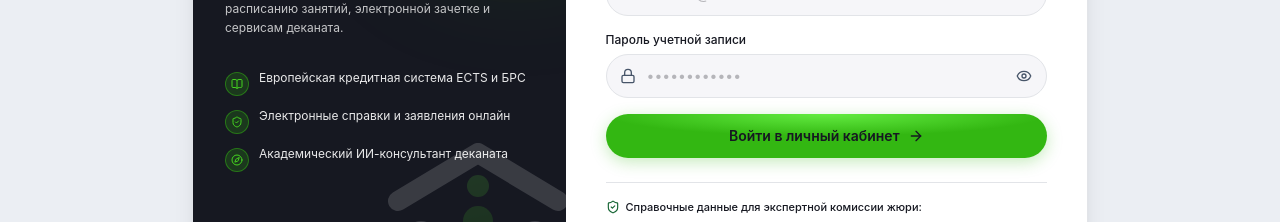
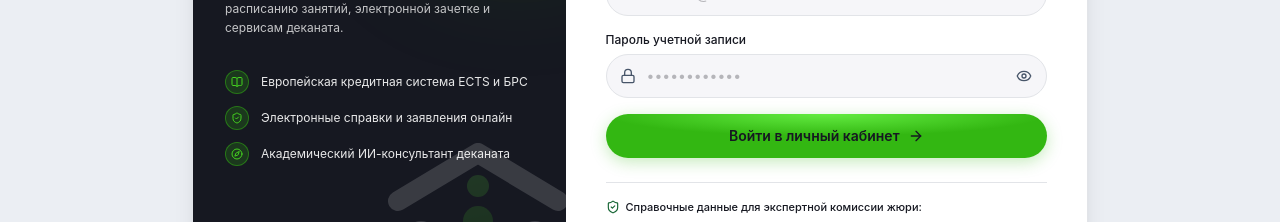
Before and after one commit to mazi2003/dean, a React (Vite) app in the folder frontend/: page / in a window 1280 px wide. Shown: the part 355-577 px from the top of the page. Built offline with nearby package versions, Linux system fonts and the light colour scheme; no server answers; a web font is replaced by a local one.

Commit message:
fix(login): vertically center feature icons with text in LoginPage hero panel

```diff
--- a/frontend/src/pages/LoginPage.tsx
+++ b/frontend/src/pages/LoginPage.tsx
@@ -147,31 +147,31 @@ export const LoginPage: React.FC = () => {
 
               {/* 3 Pillars */}
               <div className="space-y-3 pt-2 text-xs font-sans">
-                <div className="flex items-start space-x-2.5">
-                  <div className="w-6 h-6 rounded-full bg-[#33b712]/20 border border-[#33b712]/50 flex items-center justify-center flex-shrink-0 mt-0.5">
+                <div className="flex items-center space-x-3">
+                  <div className="w-6 h-6 rounded-full bg-[#33b712]/20 border border-[#33b712]/50 flex items-center justify-center flex-shrink-0">
                     <BookOpen className="w-3 h-3 text-[#45d320]" />
                   </div>
-                  <span className="text-white/90">
+                  <span className="text-white/90 leading-snug">
                     {lang === 'ru'
                       ? 'Европейская кредитная система ECTS и БРС'
                       : 'European Credit Transfer System (ECTS)'}
                   </span>
                 </div>
-                <div className="flex items-start space-x-2.5">
-                  <div className="w-6 h-6 rounded-full bg-[#33b712]/20 border border-[#33b712]/50 flex items-center justify-center flex-shrink-0 mt-0.5">
+                <div className="flex items-center space-x-3">
+                  <div className="w-6 h-6 rounded-full bg-[#33b712]/20 border border-[#33b712]/50 flex items-center justify-center flex-shrink-0">
                     <ShieldCheck className="w-3 h-3 text-[#45d320]" />
                   </div>
-                  <span className="text-white/90">
+                  <span className="text-white/90 leading-snug">
                     {lang === 'ru'
                       ? 'Электронные справки и заявления онлайн'
                       : 'Digital certificates and petitions online'}
                   </span>
                 </div>
-                <div className="flex items-start space-x-2.5">
-                  <div className="w-6 h-6 rounded-full bg-[#33b712]/20 border border-[#33b712]/50 flex items-center justify-center flex-shrink-0 mt-0.5">
+                <div className="flex items-center space-x-3">
+                  <div className="w-6 h-6 rounded-full bg-[#33b712]/20 border border-[#33b712]/50 flex items-center justify-center flex-shrink-0">
                     <Compass className="w-3 h-3 text-[#45d320]" />
                   </div>
-                  <span className="text-white/90">
+                  <span className="text-white/90 leading-snug">
                     {lang === 'ru'
                       ? 'Академический ИИ-консультант деканата'
                       : "Dean's Office AI Academic Advisor"}
```
